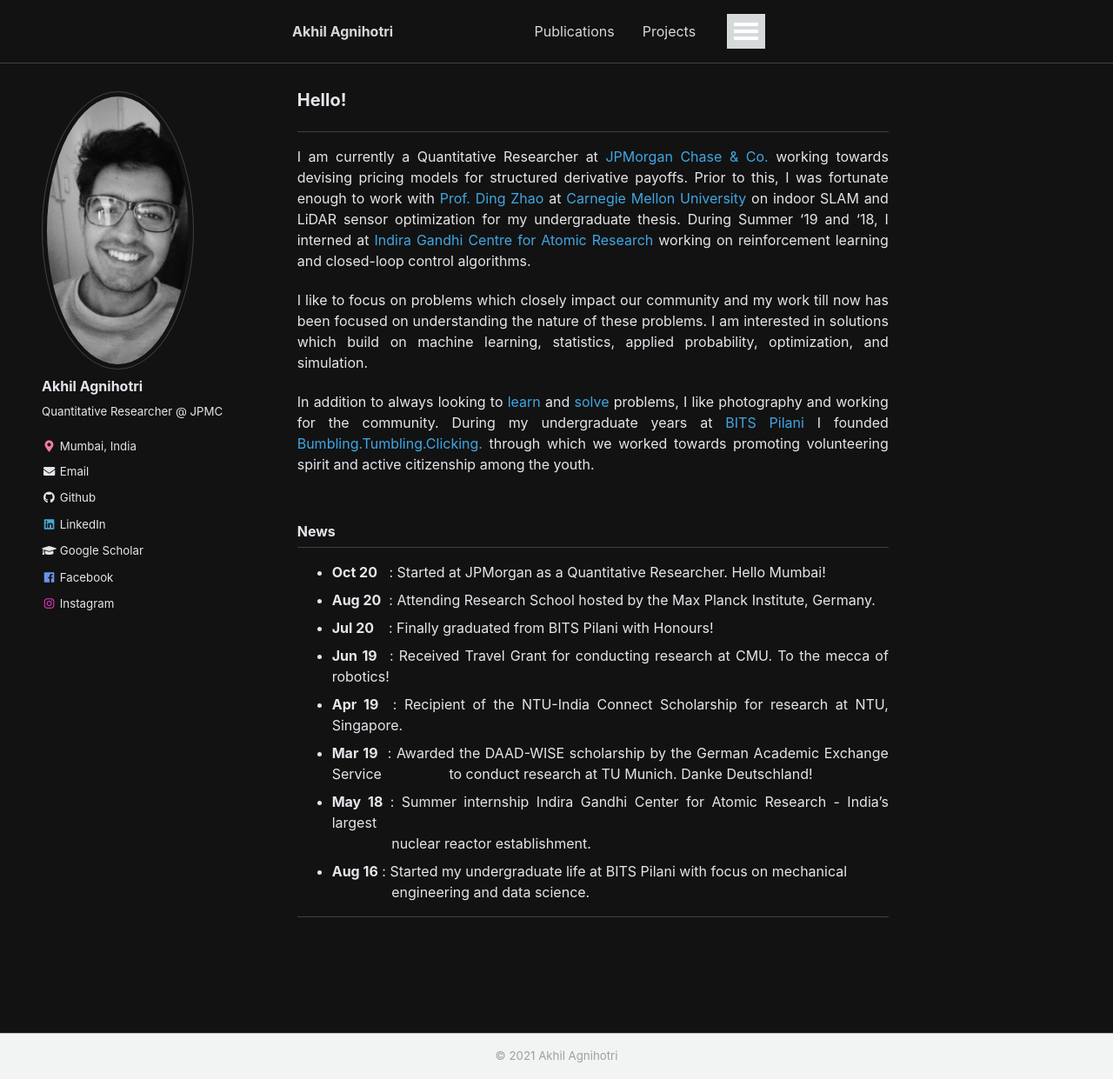
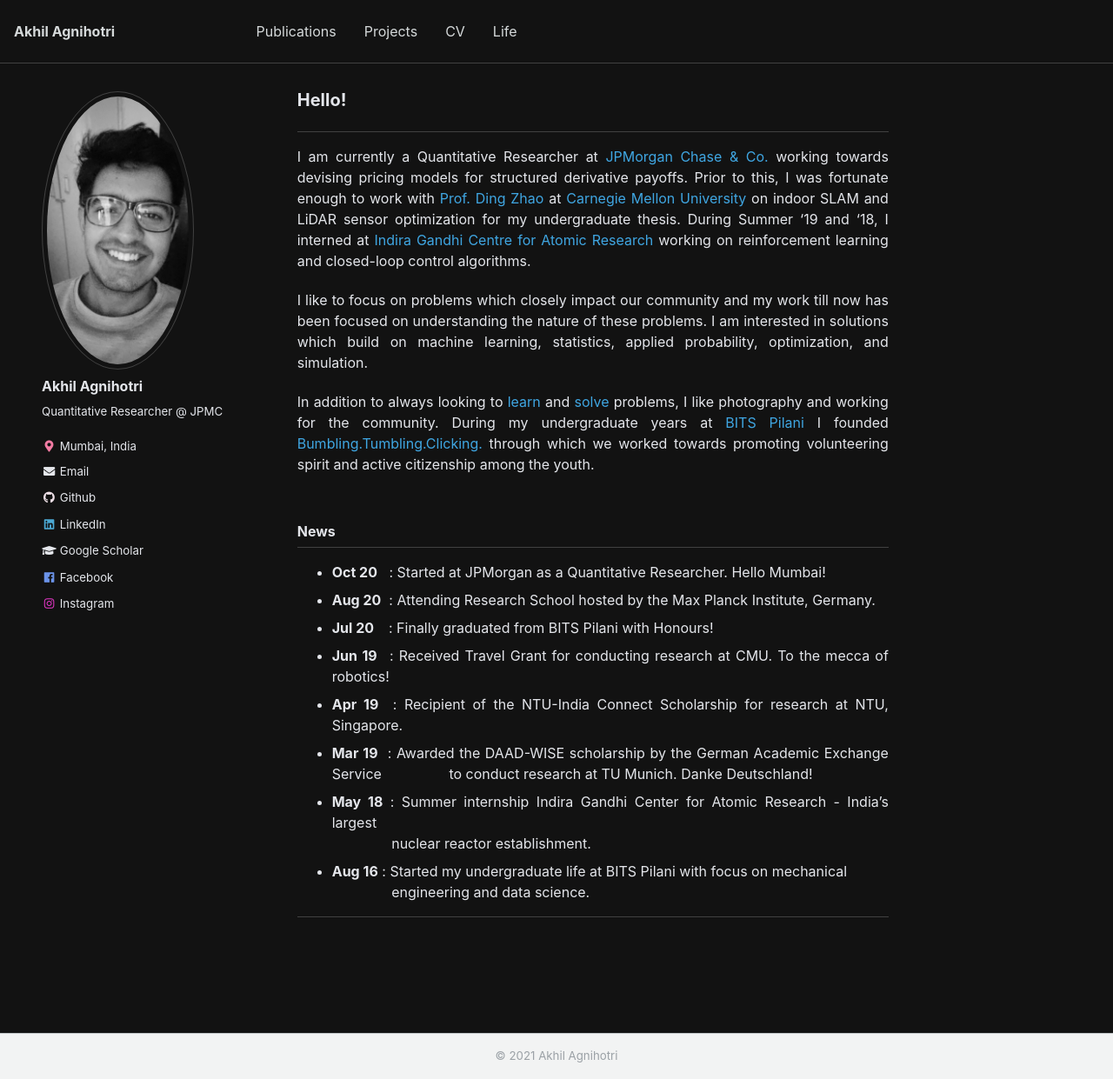
Before and after one commit to pmk2700/pranav-kulkarni.github.io, a Jekyll site: the page built from _pages/about.md, in a window 1280 px wide and 1241 px high. Shown: the whole window at 87% size. Built offline with Jekyll 4.4.1, drawn with Linux system fonts in a browser that asks for light colours; a script that is not in the unit is left out.

Commit message:
colour changes

```diff
--- a/_includes/masthead.html
+++ b/_includes/masthead.html
@@ -1,6 +1,6 @@
 {% include base_path %}
 
-<div class="masthead">
+<div class="masthead" style="justify-content: center;">
   <div class="masthead__inner-wrap">
     <div class="masthead__menu">
       <nav id="site-nav" class="greedy-nav">
--- a/_sass/_masthead.scss
+++ b/_sass/_masthead.scss
@@ -21,6 +21,10 @@
     padding: 1em 1em 1em;
     font-family: $sans-serif-narrow;
 
+    @include breakpoint($large) {
+      margin-left: 0;
+    }
+
     @include breakpoint($x-large) {
       max-width: $x-large;
     }
@@ -42,6 +46,7 @@
     padding: 0;
     clear: both;
     list-style-type: none;
+    background-color: $background-color;
   }
 }
 
--- a/_sass/_navigation.scss
+++ b/_sass/_navigation.scss
@@ -184,6 +184,7 @@
     padding: 0.5rem 0;
     color: $masthead-link-color;
     text-decoration: none;
+    background-color: $background-color;
 
     &:hover {
       color: $masthead-link-color-hover;
@@ -197,7 +198,7 @@
     padding: 0 0.5rem;
     border: 0;
     outline: none;
-    background-color: $primary-color;
+    background-color: $background-color;
     color: #fff;
     cursor: pointer;
   }
```
